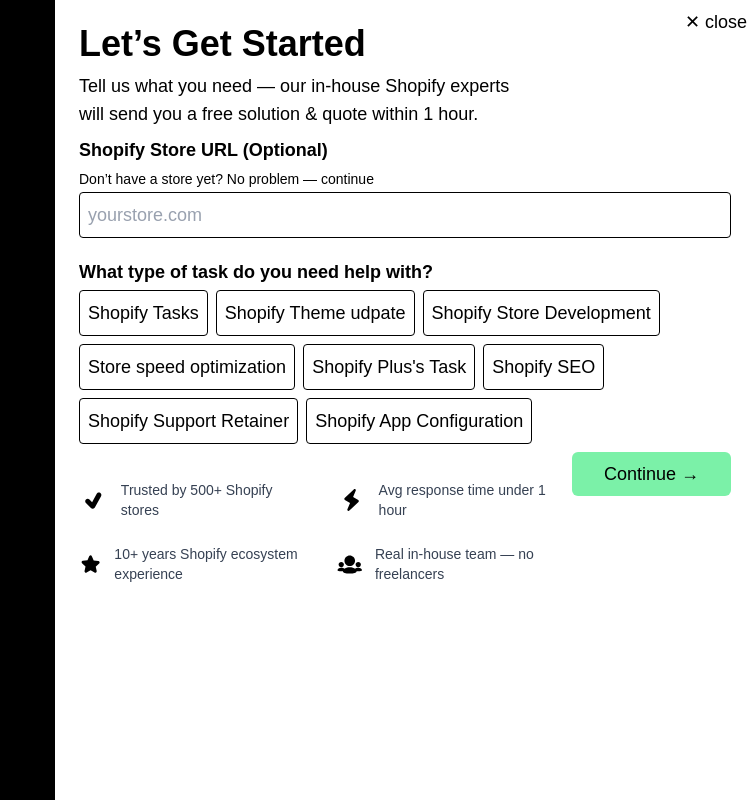
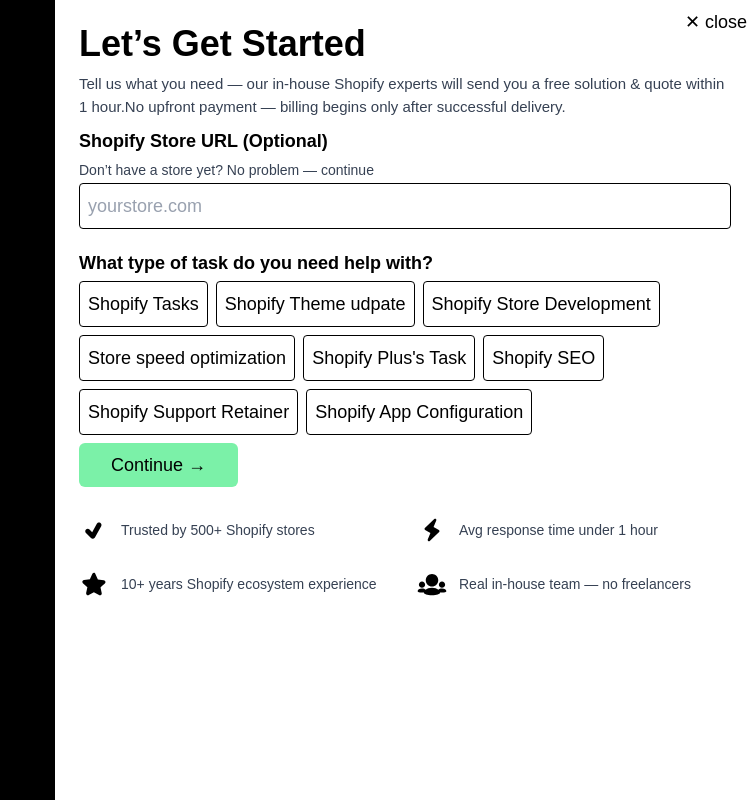
Before and after one commit to Vijendra2016/shopifytaskerwebapp, a Next.js app: page / in a window 1280 px wide. Both pictures are taken after a click on the button "Create Task". Shown: the top 800 px of the page, without its empty margins (525-1280 px from the left). Built offline with nearby package versions, Linux system fonts and the light colour scheme; no server answers; what tailwindcss-animated would draw is missing.

Commit message:
Update the copy of the Start project model

```diff
--- a/src/app/components/StartProjectModal.tsx
+++ b/src/app/components/StartProjectModal.tsx
@@ -87,14 +87,14 @@ export default function StartProjectModal({ isOpen, onClose }: Props) {
           {step === 1 && (
             <>
               <h2 className="text-4xl text-black font-bold mb-2 text-left">Let’s Get Started</h2>
-              <p className="mb-2  text-lg font-thin text-black">
-Tell us what you need — our in-house Shopify experts <br></br> will send you a free solution & quote within 1 hour.              </p>
+              <p className="mb-2  text-[15px] font-base text-gray-700">
+Tell us what you need — our in-house Shopify experts  will send you a free solution & quote within 1 hour.No upfront payment — billing begins only after successful delivery. </p>
 
               <div className="mb-1">
                 <label htmlFor="url" className="block text-lg text-black text-left font-semibold">
                   Shopify Store URL (Optional)
                 </label>
-                <span className="text-black text-sm font-thin">Don’t have a store yet? No problem — continue</span>
+                <span className="text-gray-700 text-sm font-base">Don’t have a store yet? No problem — continue</span>
                 <input
                   id="url"
                   name="url"
@@ -141,14 +141,13 @@ Tell us what you need — our in-house Shopify experts <br></br> will send you a
               </div>
 
 
-              <button
-                type="button"
-                onClick={() => setStep(2)}
-                className="px-8 py-2  text-lg cursor-pointer float-right bg-green-300 text-black rounded-md hover:bg-green-700 transition-colors flex items-center"
-              >
-                <span>Continue →</span>
-
-              </button>
+             <button
+  type="button"
+  onClick={() => setStep(2)}
+  className="px-8 py-2 text-lg cursor-pointer bg-green-300 text-black rounded-md hover:bg-green-700 transition-colors flex items-center"
+>
+  Continue →
+</button>
 
              <br>
              </br>
@@ -176,6 +175,8 @@ Tell us what you need — our in-house Shopify experts <br></br> will send you a
       </div>
 
     </div>
+
+
 
 
             </>
```
